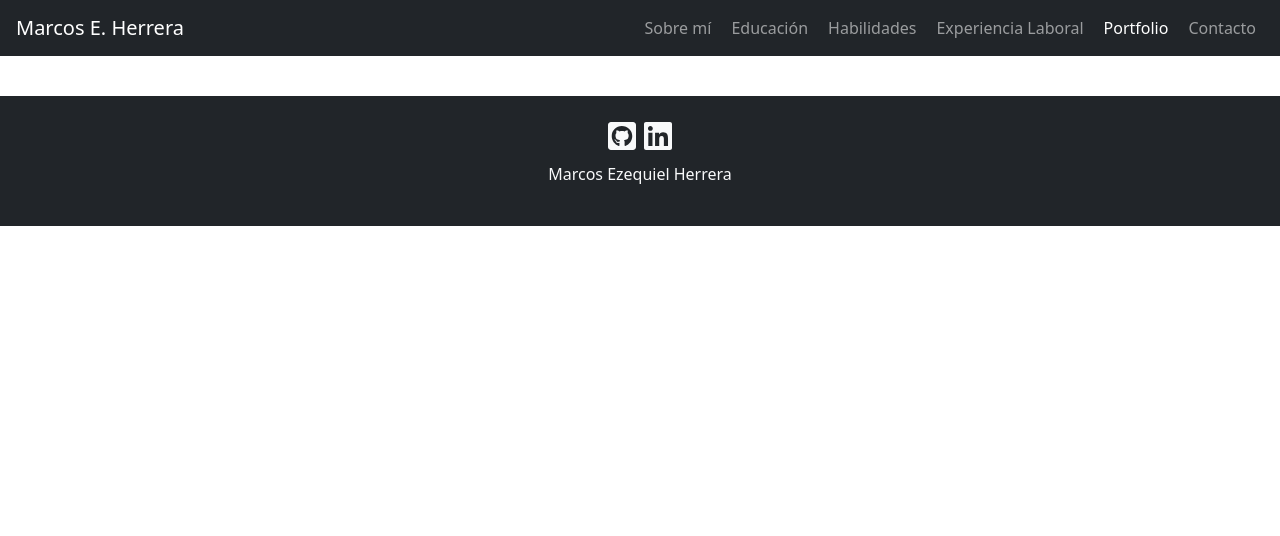
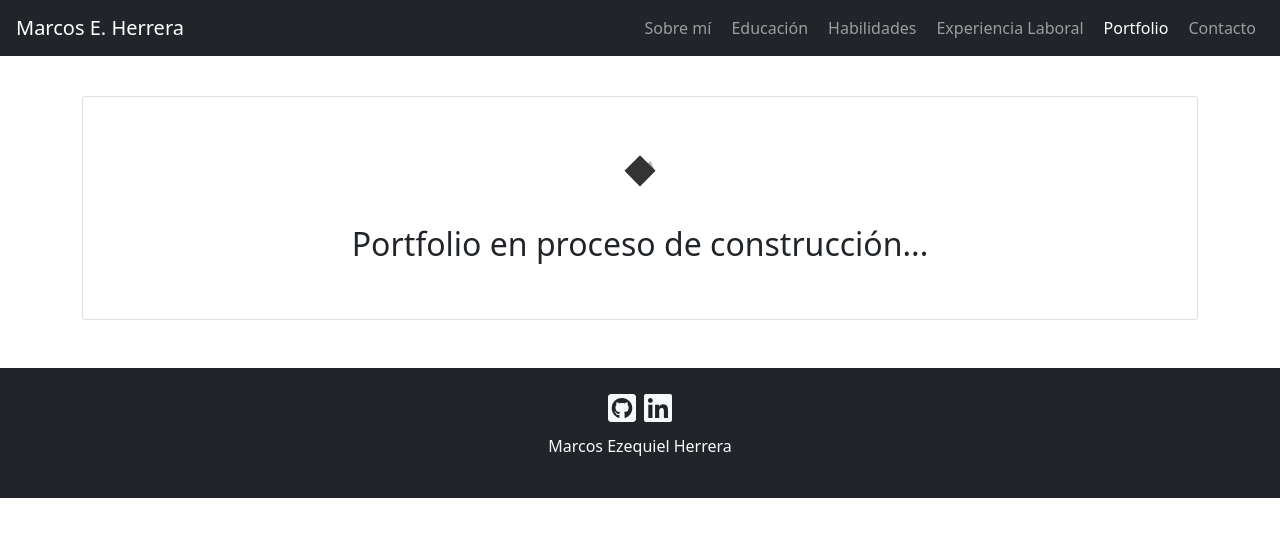
Before and after one commit to marcosihe/cv, a React (Create React App) app: page /marcos/portfolio in a window 1280 px wide. Shown: the top 536 px of the page. Built offline with nearby package versions, Linux system fonts and the light colour scheme.

Commit message:
Se creo el componente Spinner, el cual se agrego de manera provisoria a la pagina de Portfolio.

```diff
--- a/src/components/Portfolio.jsx
+++ b/src/components/Portfolio.jsx
@@ -1,9 +1,14 @@
-import React from 'react'
+import React, { Fragment } from "react";
+import { Card } from "react-bootstrap";
+import { Spinner } from "./Spinner";
 
 export const Portfolio = () => {
-    return (
-        <div>
-
-        </div>
-    )
-}
+  return (
+    <Fragment>
+      <Card className="text-center my-5 p-5">
+        <Spinner></Spinner>
+        <h2>Portfolio en proceso de construcción...</h2>
+      </Card>
+    </Fragment>
+  );
+};
--- /dev/null
+++ b/src/components/Spinner.jsx
@@ -0,0 +1,15 @@
+import React, { Fragment } from "react";
+import "../css/Spinner.css";
+
+export const Spinner = () => {
+  return (
+    <Fragment>
+      <div class="sk-folding-cube">
+        <div class="sk-cube1 sk-cube"></div>
+        <div class="sk-cube2 sk-cube"></div>
+        <div class="sk-cube4 sk-cube"></div>
+        <div class="sk-cube3 sk-cube"></div>
+      </div>
+    </Fragment>
+  );
+};
--- /dev/null
+++ b/src/css/Spinner.css
@@ -0,0 +1,87 @@
+.sk-folding-cube {
+  margin: 20px auto;
+  width: 40px;
+  height: 40px;
+  position: relative;
+  -webkit-transform: rotateZ(45deg);
+          transform: rotateZ(45deg);
+}
+
+.sk-folding-cube .sk-cube {
+  float: left;
+  width: 50%;
+  height: 50%;
+  position: relative;
+  -webkit-transform: scale(1.1);
+      -ms-transform: scale(1.1);
+          transform: scale(1.1);
+}
+.sk-folding-cube .sk-cube:before {
+  content: '';
+  position: absolute;
+  top: 0;
+  left: 0;
+  width: 100%;
+  height: 100%;
+  background-color: #333;
+  -webkit-animation: sk-foldCubeAngle 2.4s infinite linear both;
+          animation: sk-foldCubeAngle 2.4s infinite linear both;
+  -webkit-transform-origin: 100% 100%;
+      -ms-transform-origin: 100% 100%;
+          transform-origin: 100% 100%;
+}
+.sk-folding-cube .sk-cube2 {
+  -webkit-transform: scale(1.1) rotateZ(90deg);
+          transform: scale(1.1) rotateZ(90deg);
+}
+.sk-folding-cube .sk-cube3 {
+  -webkit-transform: scale(1.1) rotateZ(180deg);
+          transform: scale(1.1) rotateZ(180deg);
+}
+.sk-folding-cube .sk-cube4 {
+  -webkit-transform: scale(1.1) rotateZ(270deg);
+          transform: scale(1.1) rotateZ(270deg);
+}
+.sk-folding-cube .sk-cube2:before {
+  -webkit-animation-delay: 0.3s;
+          animation-delay: 0.3s;
+}
+.sk-folding-cube .sk-cube3:before {
+  -webkit-animation-delay: 0.6s;
+          animation-delay: 0.6s;
+}
+.sk-folding-cube .sk-cube4:before {
+  -webkit-animation-delay: 0.9s;
+          animation-delay: 0.9s;
+}
+@-webkit-keyframes sk-foldCubeAngle {
+  0%, 10% {
+    -webkit-transform: perspective(140px) rotateX(-180deg);
+            transform: perspective(140px) rotateX(-180deg);
+    opacity: 0;
+  } 25%, 75% {
+    -webkit-transform: perspective(140px) rotateX(0deg);
+            transform: perspective(140px) rotateX(0deg);
+    opacity: 1;
+  } 90%, 100% {
+    -webkit-transform: perspective(140px) rotateY(180deg);
+            transform: perspective(140px) rotateY(180deg);
+    opacity: 0;
+  }
+}
+
+@keyframes sk-foldCubeAngle {
+  0%, 10% {
+    -webkit-transform: perspective(140px) rotateX(-180deg);
+            transform: perspective(140px) rotateX(-180deg);
+    opacity: 0;
+  } 25%, 75% {
+    -webkit-transform: perspective(140px) rotateX(0deg);
+            transform: perspective(140px) rotateX(0deg);
+    opacity: 1;
+  } 90%, 100% {
+    -webkit-transform: perspective(140px) rotateY(180deg);
+            transform: perspective(140px) rotateY(180deg);
+    opacity: 0;
+  }
+}
```
Also changed, not shown: src/css/Portfolio.module.css (added).
